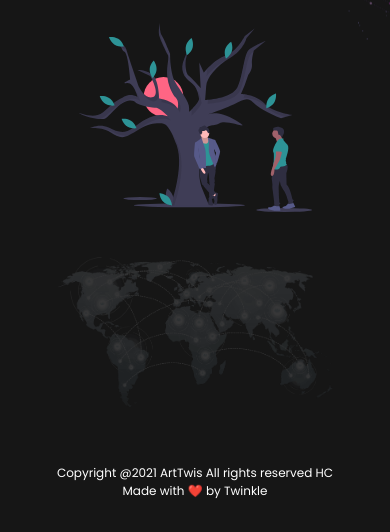
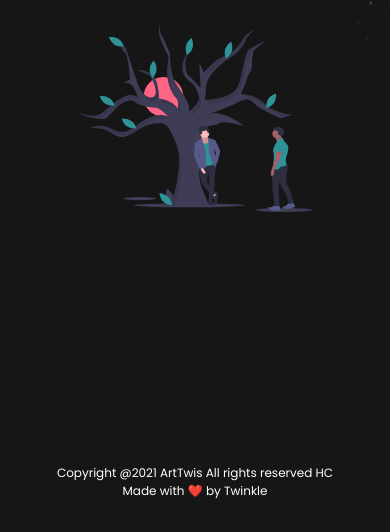
Before and after one commit to ArtTwis/ArtTwis.github.io, a plain HTML site: page index.html in a window 390 px wide. Shown: the part 2739-3271 px from the top of the page. Drawn offline with Linux system fonts and the light colour scheme.

Commit message:
remove footer image

```diff
--- a/css/style.css
+++ b/css/style.css
@@ -600,25 +600,16 @@ workExp_text_div_container ul{
 }
 
 footer{
-  height: 450px;
+  height: 100px;
   width: 100vw;
   background-color: var(--knight);
   display: grid;
   grid-template-columns: 1fr;
-  grid-template-rows: 350px 100px;
+  grid-template-rows: 0px 100px;
 }
 
 #footerContent{
   position: relative;
-}
-
-#footer_bg_img{
-  position: absolute;
-  width: 600px;
-  height: 310px;
-  top: 50%;
-  left: 50%;
-  transform: translate(-50%, -50%);
 }
 
 #footerBase{
@@ -654,15 +645,6 @@ footer{
     justify-content: center;
   }
 
-  #footer_bg_img{
-    position: absolute;
-    width: 275px;
-    height: 150px;
-    top: 50%;
-    left: 50%;
-    transform: translate(-50%, -50%);
-  }
-
   #footerBase h1{
     font-size: 12px!important;
     text-align: center;
--- a/index.html
+++ b/index.html
@@ -185,7 +185,6 @@
     <!-- Footer -->
     <footer>
       <div id="footerContent">
-        <img id="footer_bg_img" src="./media/footer-map-80b0cb4fab6933f0cf7d485070e2fdd5.png">
       </div>
       <div id="footerBase">
         <h1>Copyright @2021 ArtTwis All rights reserved HC</h1>
```
